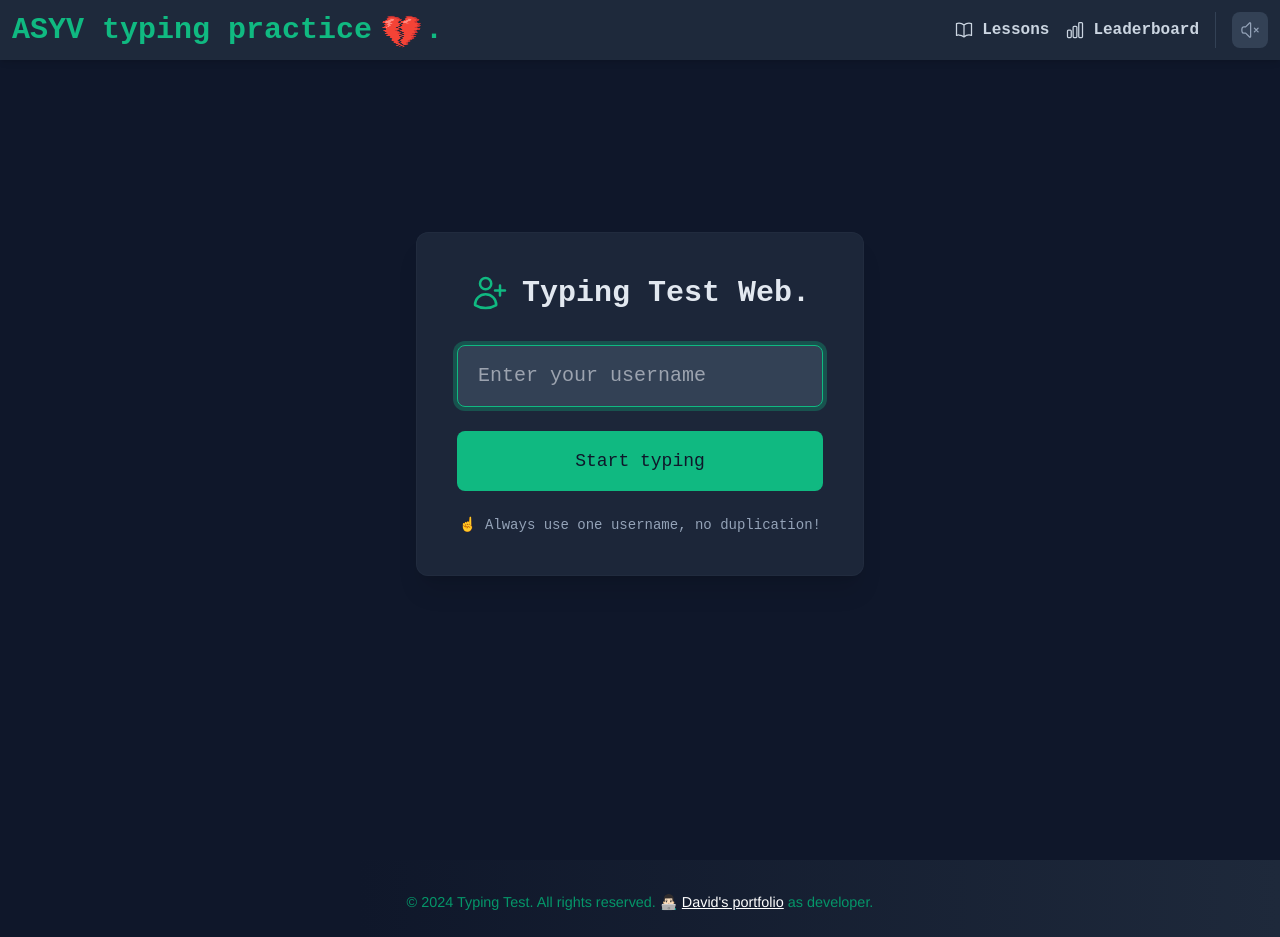
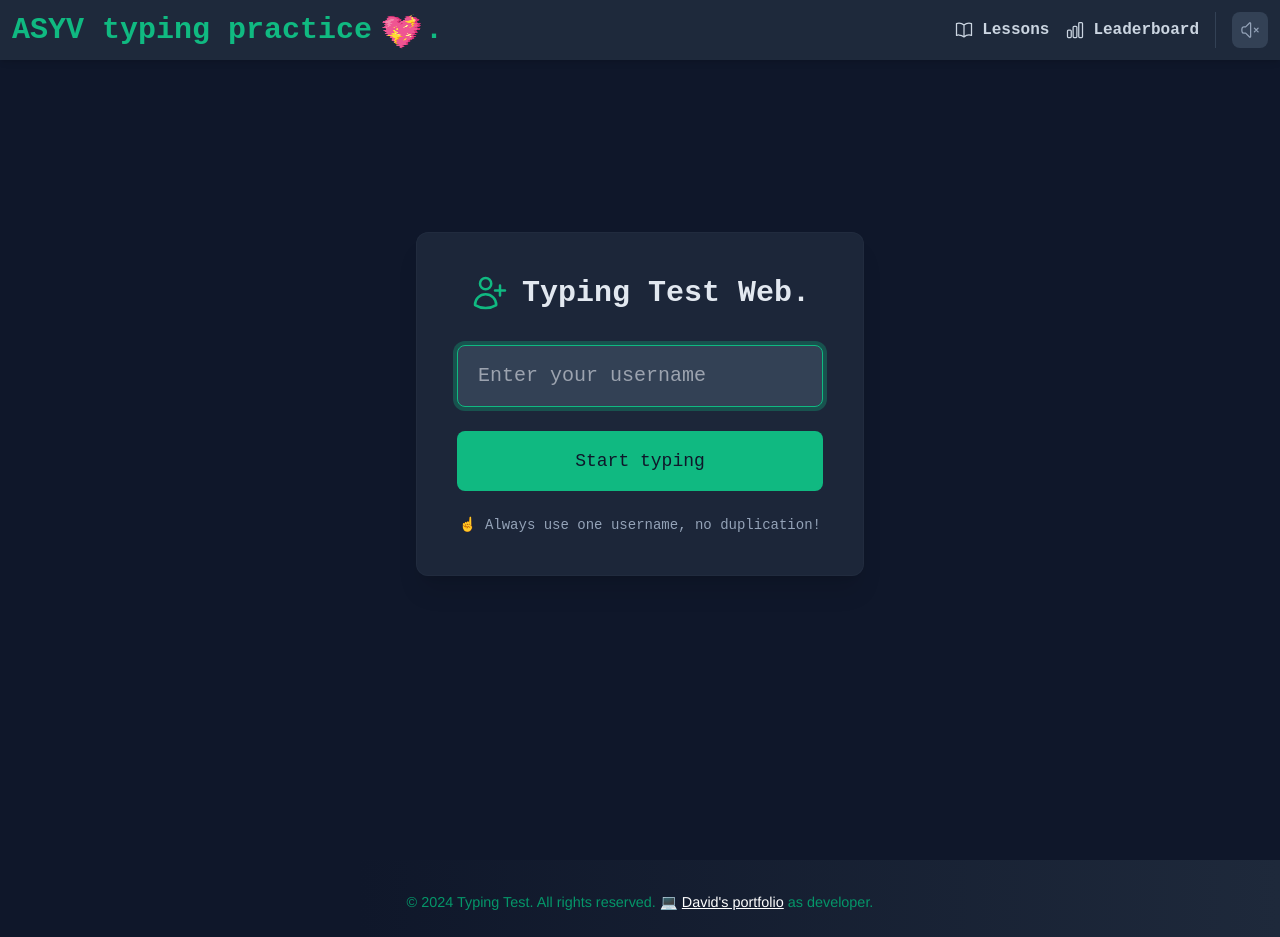
Before and after one commit to konniemavibes/typist-, a Next.js app: page / in a window 1280 px wide. Shown: the top 937 px of the page. Built offline with nearby package versions, Linux system fonts and the light colour scheme.

Commit message:
new emoji update

```diff
--- a/app/components/Footer.js
+++ b/app/components/Footer.js
@@ -50,13 +50,14 @@ export default function Footer() {
         }}
       >
         © 2024 Typing Test. All rights reserved.{" "}
+        {/*link is writtten badly i have to work on it*/}
         <a
-          href="https://portifolio-of-konnie.vercel.app"
+          href="https://portifolio-of.vercel.app"
           target="_blank"
           rel="noopener noreferrer"
           style={{ color: "#059669", textDecoration: "none" }}
         >
-        👨🏻‍💻  <span style={{ color: "white", textDecoration: "underline" }}>
+        💻  <span style={{ color: "white", textDecoration: "underline" }}>
             David's portfolio
           </span>{" "}
           as developer.
--- a/app/components/Navbar.jsx
+++ b/app/components/Navbar.jsx
@@ -63,7 +63,7 @@ export default function NavBar() {
           {/*heart shake i can import fizzytext*/}
           <FuzzyText
             baseIntensity={0.2}
-            >💔</FuzzyText></span>  .
+            >💖</FuzzyText></span>  .
       </span>
 
       <div className="flex items-center gap-4">
```
